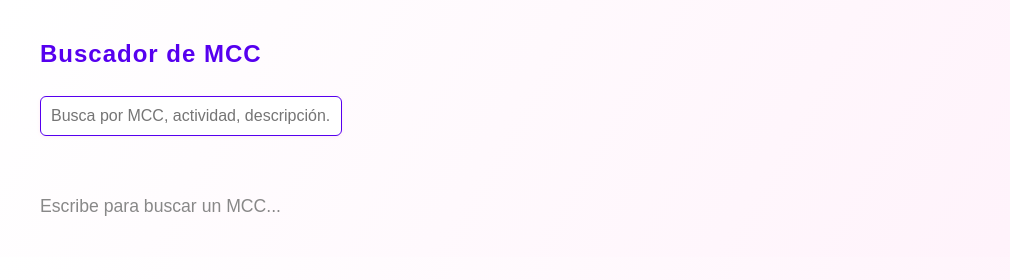
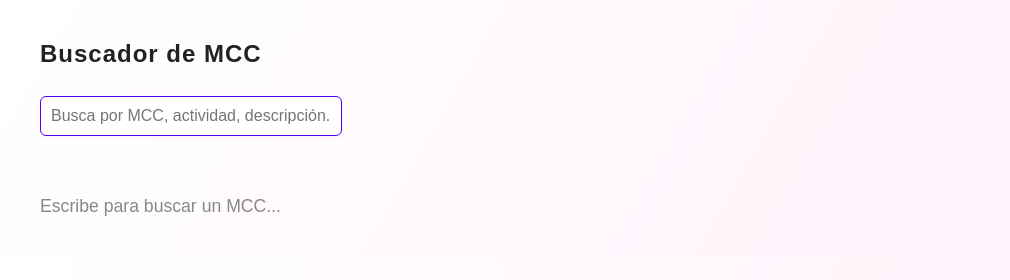
Before and after one commit to rapydlatam/mccs, a plain HTML site: page index.html in a window 1280 px wide. Shown: the top 280 px of the page, 0-1010 px from the left. Drawn offline with Linux system fonts and the light colour scheme.

Commit message:
Update index.html

```diff
--- a/index.html
+++ b/index.html
@@ -35,7 +35,7 @@
       body { margin: 8px; }
     }
     h2 {
-      color: #5600EF;
+      color: #222;
       letter-spacing: 1px;
       font-weight: 800;
       margin-bottom: 28px;
```
